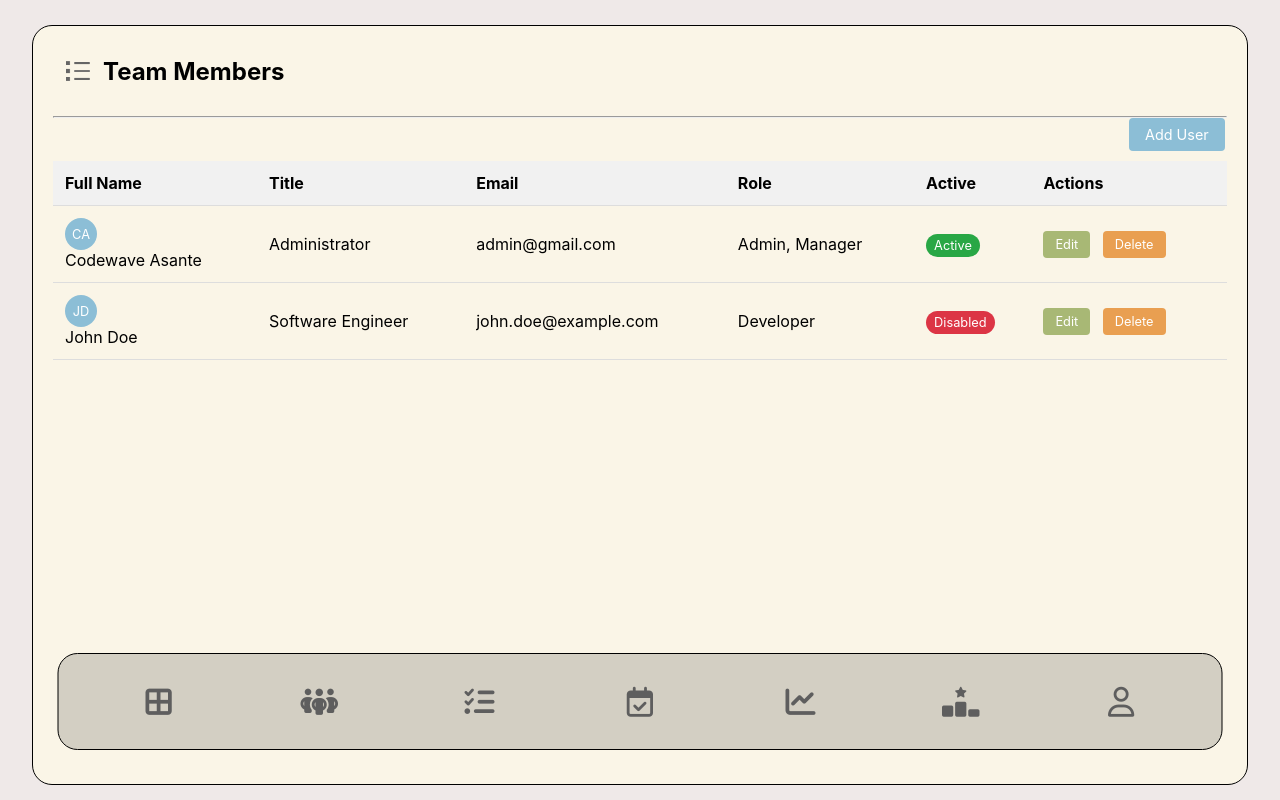
After one commit to combo666/KaajAsse, a PHP site: page /src/team_members/team_members.php in a window 1280 px wide. The commit adds this page. Run offline with PHP 8.4, Linux system fonts and the light colour scheme; the visitor is signed in with stand-in values (Sample User, id 1); data that the repository does not hold is empty.

Commit message:
team-members page

```diff
--- /dev/null
+++ b/assets/css/team-members.css
@@ -0,0 +1,126 @@
+
+  .header {
+    display: flex;
+    align-items: center;
+    margin-bottom: 20px;
+
+  }
+  .img-list{
+    width: 30px;
+    margin: 10px;
+  }
+
+
+  .header h1 {
+    font-size: 1.5rem;
+    margin: 0;
+  }
+
+
+  .button {
+    margin-left: 1076px;
+    padding: 8px 16px;
+    font-size: 0.9rem;
+    background-color: #8cbed6 ;
+    color: #fff;
+    border: none;
+    border-radius: 4px;
+    cursor: pointer;
+  }
+
+
+  .button:hover {
+    background-color: #0056b3;
+  }
+
+
+  table {
+    width: 100%;
+    border-collapse: collapse;
+    margin-top: 10px;
+  }
+
+
+  th,
+  td {
+    text-align: left;
+    padding: 12px;
+    border-bottom: 1px solid #ddd;
+  }
+
+
+  th {
+    background-color: #f1f1f1;
+  }
+
+
+  tr:hover {
+    background-color: #f9f9f9;
+  }
+
+
+  .avatar {
+    display: inline-block;
+    width: 32px;
+    height: 32px;
+    border-radius: 50%;
+    background-color: #8cbed6 ;
+    color: #fff;
+    display: flex;
+    justify-content: center;
+    align-items: center;
+    font-size: 0.8rem;
+    margin-right: 8px;
+  }
+
+
+  .actions button {
+    margin-right: 8px;
+    padding: 6px 12px;
+    font-size: 0.8rem;
+    border: none;
+    border-radius: 4px;
+    cursor: pointer;
+  }
+
+
+  .actions .edit {
+    background-color: #A8B875;
+    color: #fff;
+  }
+
+
+  .actions .edit:hover {
+    background-color: #28a745;
+  }
+
+
+  .actions .delete {
+    background-color: #e99f51;
+    color: #fff;
+  }
+
+
+  .actions .delete:hover {
+    background-color: #dc3545;
+  }
+
+
+  .status {
+    padding: 4px 8px;
+    border-radius: 12px;
+    font-size: 0.8rem;
+    text-align: center;
+  }
+
+
+  .status.active {
+    background-color: #28a745;
+    color: #fff;
+  }
+
+
+  .status.disabled {
+    background-color: #dc3545;
+    color: #fff;
+  }
--- a/examples/includes/header.php
+++ b/examples/includes/header.php
@@ -11,6 +11,7 @@
     <link rel="stylesheet" href="../../assets/css/projects.css">
     <link rel="stylesheet" href="../../assets/css/kanban.css">
     <link rel="stylesheet" href="../../assets/css/profile.css">
+    <link rel="stylesheet" href="../../assets/css/team-members.css">
     <link rel="stylesheet" href="https://cdnjs.cloudflare.com/ajax/libs/font-awesome/6.7.1/css/all.min.css" integrity="sha512-5Hs3dF2AEPkpNAR7UiOHba+lRSJNeM2ECkwxUIxC1Q/FLycGTbNapWXB4tP889k5T5Ju8fs4b1P5z/iB4nMfSQ==" crossorigin="anonymous" referrerpolicy="no-referrer" />
 </head>
 <body>
--- a/examples/includes/navbar.php
+++ b/examples/includes/navbar.php
@@ -5,7 +5,9 @@
         </a>
     </div>
     <div class="nav-item">
-        <i class="fa-solid fa-people-group"></i>
+        <a href="../../src/team_members/team_members.php">
+            <i class="fa-solid fa-people-group"></i>
+        </a>
     </div>
     <div class="nav-item">
         <a href="../../src/board/kanban_board.php">
--- /dev/null
+++ b/src/team_members/team_members.php
@@ -0,0 +1,59 @@
+<?php
+include('../../examples/includes/header.php');
+include('../../conf/database/db_connect.php');
+session_start();
+
+// echo $_SESSION['user_id']
+?>
+
+<div class="header">
+    <img src="assets/img/list.png" alt="" class="img-list">
+    <h1>Team Members</h1>
+</div>
+<hr>
+<button class="button">Add User</button>
+
+<div>
+    <!-- table start -->
+    <form action="">
+        <table>
+            <thead>
+                <tr>
+                    <th>Full Name</th>
+                    <th>Title</th>
+                    <th>Email</th>
+                    <th>Role</th>
+                    <th>Active</th>
+                    <th>Actions</th>
+                </tr>
+            </thead>
+            <tbody>
+                <tr>
+                    <td><span class="avatar">CA</span> Codewave Asante</td>
+                    <td>Administrator</td>
+                    <td>admin@gmail.com</td>
+                    <td>Admin, Manager</td>
+                    <td><span class="status active">Active</span></td>
+                    <td class="actions">
+                        <button type="button" class="edit" onclick="toggleEditRow(this)">Edit</button>
+                        <button type="button" class="delete">Delete</button>
+                    </td>
+                </tr>
+                <tr>
+                    <td><span class="avatar">JD</span> John Doe</td>
+                    <td>Software Engineer</td>
+                    <td>john.doe@example.com</td>
+                    <td>Developer</td>
+                    <td><span class="status disabled">Disabled</span></td>
+                    <td class="actions">
+                        <button type="button" class="edit" onclick="toggleEditRow(this)">Edit</button>
+                        <button type="button" class="delete">Delete</button>
+                    </td>
+                </tr>
+            </tbody>
+        </table>
+    </form>
+</div>
+
+<?php include('../../examples/includes/navbar.php'); ?>
+<?php include('../../examples/includes/footer.php'); ?>
```
